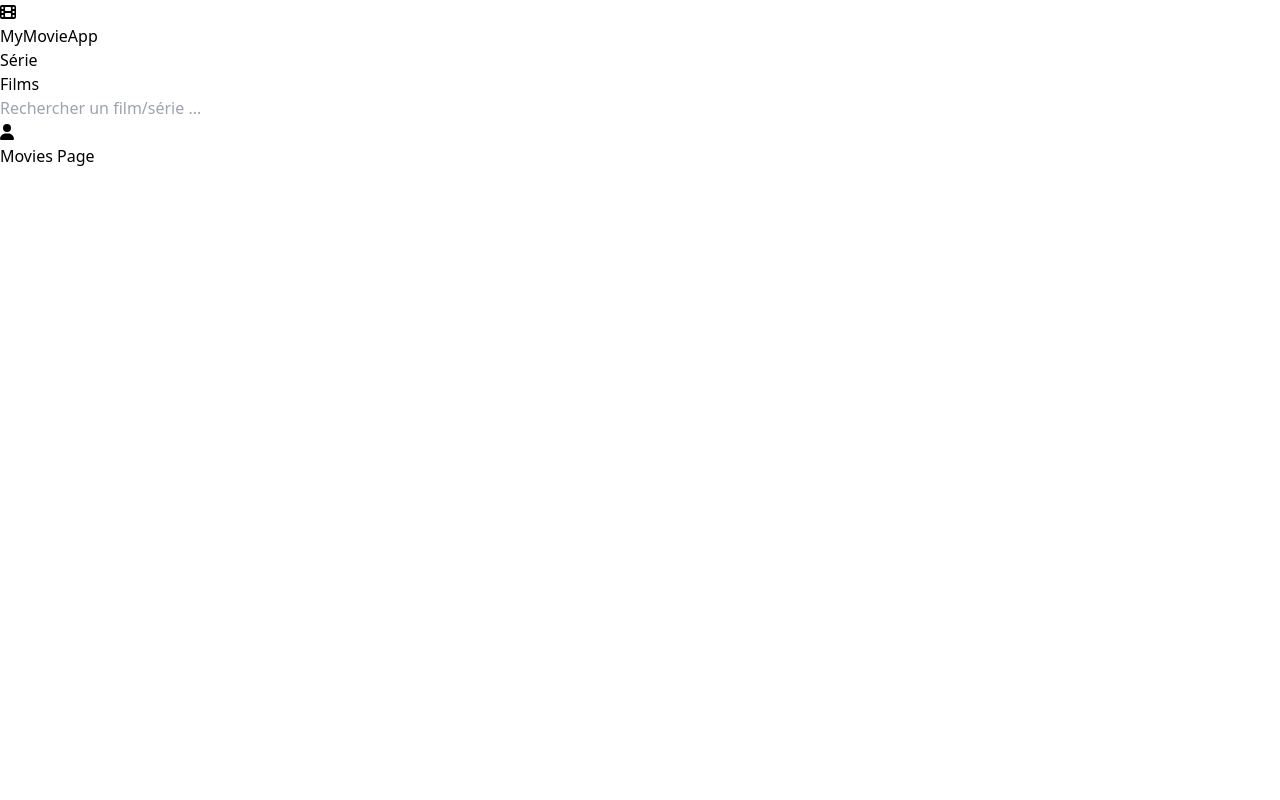
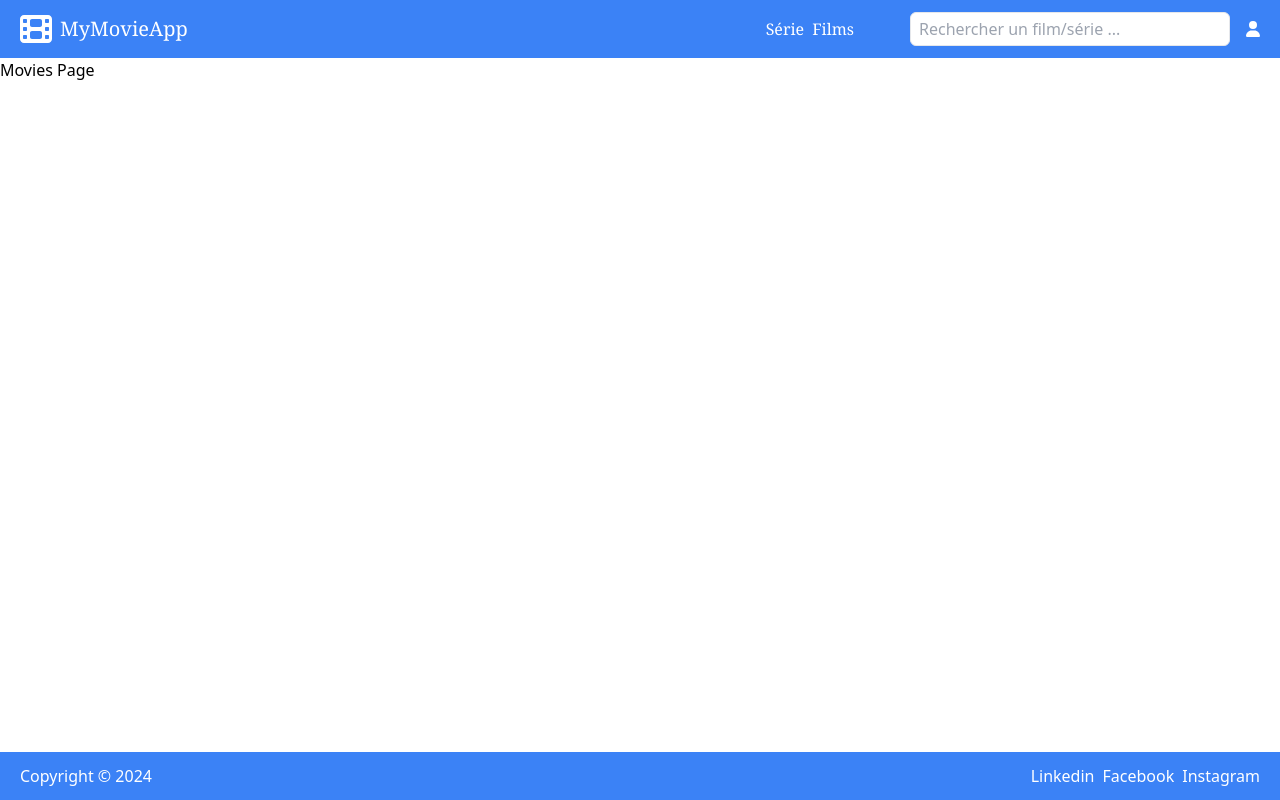
Before and after one commit to GuillemotClement/NEXT-my-movie-app, a Next.js app: page /movies in a window 1280 px wide. Built offline with nearby package versions, Linux system fonts and the light colour scheme.

Commit message:
Design du header

```diff
--- /dev/null
+++ b/src/app/components/Footer/Footer.js
@@ -0,0 +1,18 @@
+export default function Footer(){
+  return (
+    <footer className="bg-blue-500 flex justify-between items-center py-3 px-5 text-white">
+      <div className="">
+        <p>Copyright &copy; 2024</p>
+      </div>
+      <div className="">
+        <nav>
+          <ul className="flex gap-x-2">
+            <li>Linkedin</li>
+            <li>Facebook</li>
+            <li>Instagram</li>
+          </ul>
+        </nav>
+      </div>
+    </footer>
+  )
+}
--- a/src/app/components/Header/Header.js
+++ b/src/app/components/Header/Header.js
@@ -4,22 +4,22 @@ import {faFilm} from "@fortawesome/free-solid-svg-icons";
 import Link from "next/link";
 export default function Header(){
   return (
-    <header className="">
-      <div className="">
-        <FontAwesomeIcon icon={faFilm} />
-        <p>MyMovieApp</p>
+    <header className="bg-blue-500 flex justify-between items-center py-3 px-5 text-white font-serif">
+      <div className="flex gap-x-2 items-center">
+        <FontAwesomeIcon icon={faFilm} size="2xl"/>
+        <p className="text-xl ">MyMovieApp</p>
       </div>
-      <div className="">
-        <nav>
-          <ul>
+      <div className="flex gap-x-4 items-center">
+        <nav className="mr-10">
+          <ul className="flex gap-x-2">
             <li><Link href="/series">Série</Link></li>
             <li><Link href="/movies">Films</Link></li>
           </ul>
         </nav>
-      </div>
-      <input type="text" placeholder="Rechercher un film/série ... "/>
-      <div className="">
-        <FontAwesomeIcon icon={faUser}/>
+        <input type="text" placeholder="Rechercher un film/série ... " className="border py-1 px-2 rounded-md font-sans text-black min-w-80"/>
+        <div className="">
+          <FontAwesomeIcon icon={faUser}/>
+        </div>
       </div>
     </header>
   )
--- a/src/app/layout.js
+++ b/src/app/layout.js
@@ -1,20 +1,22 @@
 import './globals.css';
 import '@fortawesome/fontawesome-svg-core/styles.css'
 import Header from "./components/Header/Header";
+import Footer from './components/Footer/Footer';
 
 export const metadata = {
-  title: "My-Movie-App",
+  title: "My Movie App",
   // description: "Generated by create next app",
 };
 
 export default function RootLayout({ children }) {
   return (
     <html lang="fr">
-      <body>
+      <body className="flex flex-col min-h-screen">
         <Header />
-        <main>
+        <main className="flex-auto min-h-full">
         {children}
         </main>
+        <Footer />
       </body>
     </html>
   );
```
